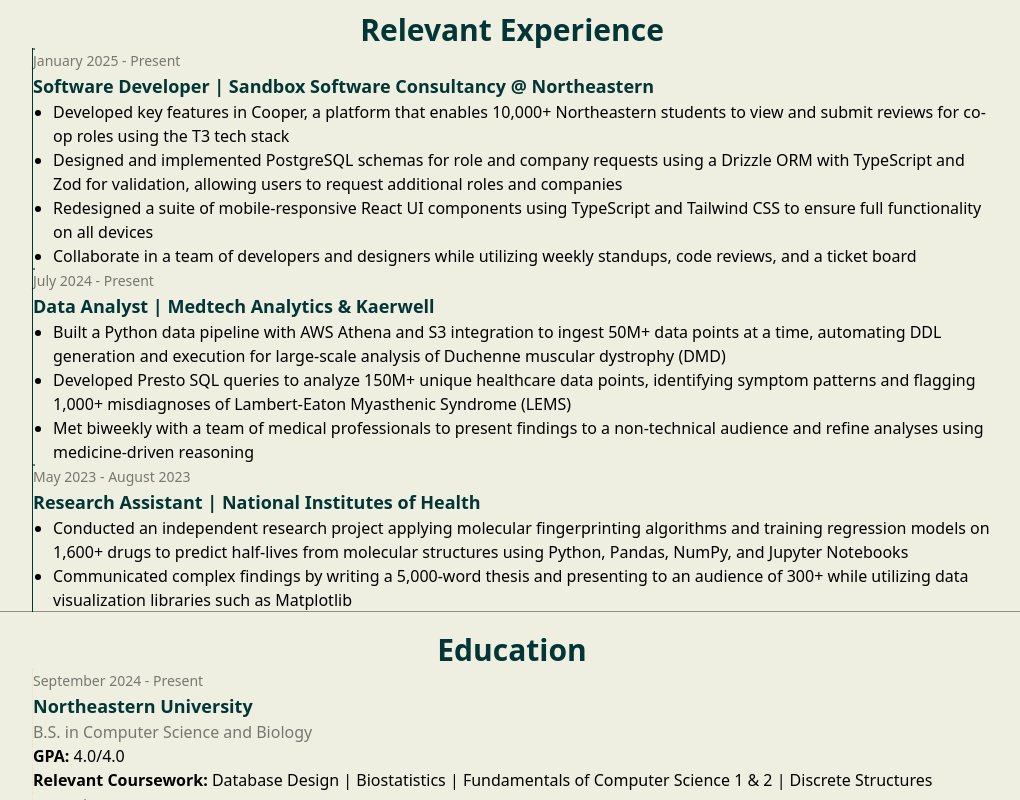
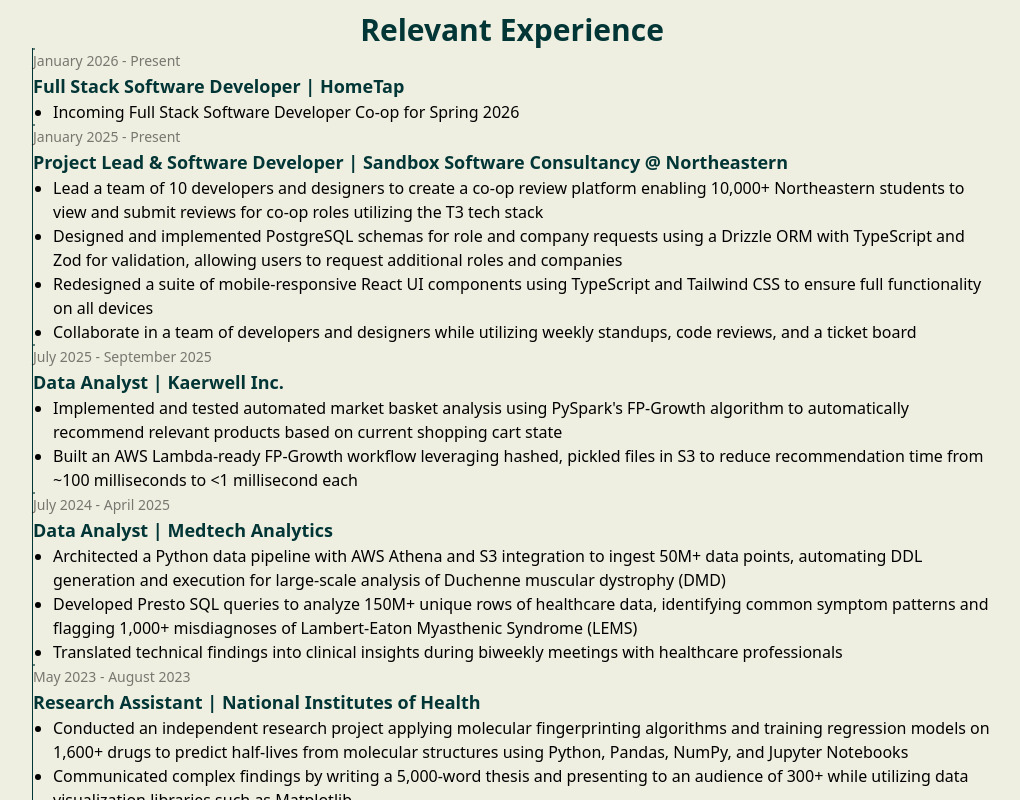
Before and after one commit to songmichael11/personal, a React (Vite) app in the folder personal-web/: page / in a window 1280 px wide. Shown: the part 1320-2120 px from the top of the page, without its empty margins (128-1148 px from the left). Built offline with nearby package versions, Linux system fonts and the light colour scheme.

Commit message:
update education, employment, and resume

```diff
--- a/personal-web/src/components/Education.tsx
+++ b/personal-web/src/components/Education.tsx
@@ -24,7 +24,7 @@
             <TimelinePoint />
             <TimelineContent>
               <TimelineTime className="!text-black/50">
-                September 2024 - Present
+                September 2024 - Expected December 2027
               </TimelineTime>
               <TimelineTitle className="!text-primary">
                 Northeastern University
@@ -34,10 +34,11 @@
                   B.S. in Computer Science and Biology
                 </span>
                 <br />
-                <b>GPA:</b> 4.0/4.0
+                <b>GPA:</b> 3.97/4.0
                 <br />
-                <b>Relevant Coursework:</b> Database Design | Biostatistics |
-                Fundamentals of Computer Science 1 & 2 | Discrete Structures
+                <b>Relevant Coursework:</b> Object-Oriented Design | Database
+                Design | Biostatistics | Fundamentals of Computer Science 1 & 2
+                | Discrete Structures
               </TimelineBody>
             </TimelineContent>
           </TimelineItem>
--- a/personal-web/src/components/Employment.tsx
+++ b/personal-web/src/components/Employment.tsx
@@ -24,17 +24,37 @@
             <TimelinePoint />
             <TimelineContent>
               <TimelineTime className="!text-black/50">
-                January 2025 - Present
+                January 2026 - Present
               </TimelineTime>
               <TimelineTitle className="!text-primary">
-                Software Developer | Sandbox Software Consultancy @ Northeastern
+                Full Stack Software Developer | HomeTap
               </TimelineTitle>
               <TimelineBody className="!text-black">
                 <ul className="list-disc pl-5">
                   <li>
-                    Developed key features in Cooper, a platform that enables
-                    10,000+ Northeastern students to view and submit reviews for
-                    co-op roles using the T3 tech stack
+                    Incoming Full Stack Software Developer Co-op for Spring 2026
+                  </li>
+                </ul>
+              </TimelineBody>
+            </TimelineContent>
+          </TimelineItem>
+          <TimelineItem className="mb--5">
+            <TimelinePoint />
+            <TimelineContent>
+              <TimelineTime className="!text-black/50">
+                January 2025 - Present
+              </TimelineTime>
+              <TimelineTitle className="!text-primary">
+                Project Lead & Software Developer | Sandbox Software Consultancy
+                @ Northeastern
+              </TimelineTitle>
+              <TimelineBody className="!text-black">
+                <ul className="list-disc pl-5">
+                  <li>
+                    Lead a team of 10 developers and designers to create a co-op
+                    review platform enabling 10,000+ Northeastern students to
+                    view and submit reviews for co-op roles utilizing the T3
+                    tech stack
                   </li>
                   <li>
                     Designed and implemented PostgreSQL schemas for role and
@@ -59,29 +79,54 @@
             <TimelinePoint />
             <TimelineContent>
               <TimelineTime className="!text-black/50">
-                July 2024 - Present
+                July 2025 - September 2025
               </TimelineTime>
               <TimelineTitle className="!text-primary">
-                Data Analyst | Medtech Analytics & Kaerwell
+                Data Analyst | Kaerwell Inc.
               </TimelineTitle>
               <TimelineBody className="!text-black">
                 <ul className="list-disc pl-5">
                   <li>
-                    Built a Python data pipeline with AWS Athena and S3
-                    integration to ingest 50M+ data points at a time, automating
-                    DDL generation and execution for large-scale analysis of
+                    Implemented and tested automated market basket analysis
+                    using PySpark's FP-Growth algorithm to automatically
+                    recommend relevant products based on current shopping cart
+                    state
+                  </li>
+                  <li>
+                    Built an AWS Lambda-ready FP-Growth workflow leveraging
+                    hashed, pickled files in S3 to reduce recommendation time
+                    from ~100 milliseconds to &lt;1 millisecond each
+                  </li>
+                </ul>
+              </TimelineBody>
+            </TimelineContent>
+          </TimelineItem>
+          <TimelineItem className="mb--5">
+            <TimelinePoint />
+            <TimelineContent>
+              <TimelineTime className="!text-black/50">
+                July 2024 - April 2025
+              </TimelineTime>
+              <TimelineTitle className="!text-primary">
+                Data Analyst | Medtech Analytics
+              </TimelineTitle>
+              <TimelineBody className="!text-black">
+                <ul className="list-disc pl-5">
+                  <li>
+                    Architected a Python data pipeline with AWS Athena and S3
+                    integration to ingest 50M+ data points, automating DDL
+                    generation and execution for large-scale analysis of
                     Duchenne muscular dystrophy (DMD)
                   </li>
                   <li>
-                    Developed Presto SQL queries to analyze 150M+ unique
-                    healthcare data points, identifying symptom patterns and
+                    Developed Presto SQL queries to analyze 150M+ unique rows of
+                    healthcare data, identifying common symptom patterns and
                     flagging 1,000+ misdiagnoses of Lambert-Eaton Myasthenic
                     Syndrome (LEMS)
                   </li>
                   <li>
-                    Met biweekly with a team of medical professionals to present
-                    findings to a non-technical audience and refine analyses
-                    using medicine-driven reasoning
+                    Translated technical findings into clinical insights during
+                    biweekly meetings with healthcare professionals
                   </li>
                 </ul>
               </TimelineBody>
--- a/personal-web/src/components/Icon.tsx
+++ b/personal-web/src/components/Icon.tsx
@@ -27,7 +27,7 @@
 
   if (type === "resume") {
     return (
-      <a href="./resume.docx" download>
+      <a href="./Michael_Song_resume.pdf" download>
         <ResumeIcon className="text-primary-foreground hover:text-primary h-10 w-10 fill-current transition md:h-15 md:w-15" />
       </a>
     );
```
Also changed, not shown: 2 other files (tests, documents, lock files or other folders).
